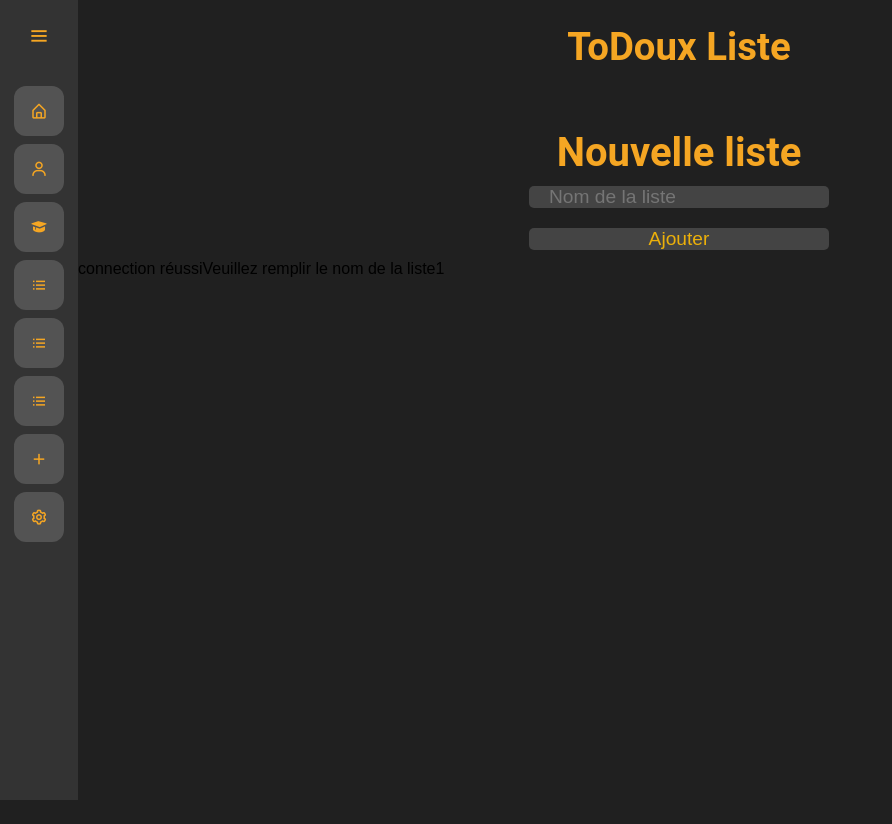
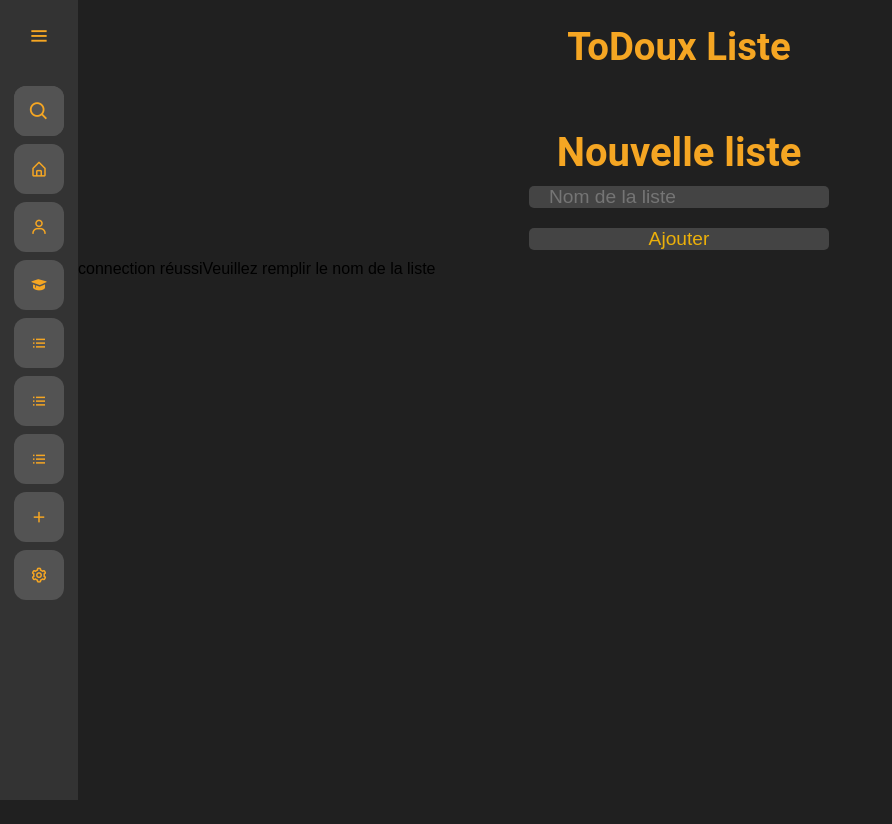
Before and after one commit to Jami-INF/To-do-List, a PHP site: page /newList.php in a window 1280 px wide. Shown: the whole page, without its empty margins (0-892 px from the left). Run offline with PHP 8.4, Linux system fonts and the light colour scheme; data that the repository does not hold is empty.

Commit message:
Ajout barre de rechercher
Ajout de la barre de recherche dans la sidebar ainsi que son css

```diff
--- a/accueil.php
+++ b/accueil.php
@@ -15,6 +15,11 @@
       <i class='bx bx-menu' id="btn" ></i>
     </div>
     <ul class="nav-list">
+      <li>
+         <i class='bx bx-search' ></i>
+         <input type="text" placeholder="Recherche...">
+         <span class="tooltip">Search</span>
+      </li>
       <li>
         <a href="index.php">
          <i class='bx bx-home-alt' ></i>
--- a/modeles/ListeGateway.php
+++ b/modeles/ListeGateway.php
@@ -11,7 +11,8 @@ private $connexion;
     public function addList($nomList){
 
         echo 1;
-        $query = "INSERT INTO list VALUES (:nomList)";
+        //$query = "INSERT INTO list VALUES (:nomList)";
+        $query = ("INSERT INTO `list`(`nomList`) VALUES (:nomList)");
         echo 2;
         $this->connexion->executeQuery($query, array(
             ':nomList' => array($nomList, PDO::PARAM_STR)));
--- a/newList.php
+++ b/newList.php
@@ -15,6 +15,11 @@
       <i class='bx bx-menu' id="btn" ></i>
     </div>
     <ul class="nav-list">
+      <li>
+         <i class='bx bx-search' ></i>
+         <input type="text" placeholder="Recherche...">
+         <span class="tooltip">Search</span>
+      </li>
       <li>
         <a href="index.php">
          <i class='bx bx-home-alt' ></i>
@@ -111,9 +116,9 @@
 
       if(isset($_POST['nomListe'])){
           $nomListe = $_POST['nomListe'];
-          // $liste = new ListeGateway($db);
-          // $liste->addList($nomListe);
-          // $liste->getList();
+          $liste = new ListeGateway($db);
+          $liste->addList($nomListe);
+          $liste->getList();
       }else{
           echo "Veuillez remplir le nom de la liste";
       }
@@ -128,10 +133,10 @@
       // echo ('inssertion réussi');
       // echo 3;
 
-      $query = "SELECT * FROM list";
-      $result = $db->executeQuery($query);
-      // echo 5;
-      echo $result;
+      // $query = "SELECT * FROM list";
+      // $result = $db->executeQuery($query);
+      // // echo 5;
+      // echo $result;
 
 
 
--- a/newTache.php
+++ b/newTache.php
@@ -15,6 +15,11 @@
       <i class='bx bx-menu' id="btn" ></i>
     </div>
     <ul class="nav-list">
+      <li>
+         <i class='bx bx-search' ></i>
+         <input type="text" placeholder="Recherche...">
+         <span class="tooltip">Search</span>
+      </li>
       <li>
         <a href="index.php">
          <i class='bx bx-home-alt' ></i>
--- a/sidebar.css
+++ b/sidebar.css
@@ -102,7 +102,7 @@
     border: none;
     border-radius: 12px;
     transition: all 0.5s ease;
-    background: #1d1b31;
+    background: #535353;
   }
   .sidebar.open input{
     padding: 0 20px 0 50px;
@@ -114,8 +114,25 @@
     left: 0;
     transform: translateY(-50%);
     font-size: 22px;
-    background: #1d1b31;
+    background: #535353;
     color: #f5a623;
+  }
+  .sidebar .bx-search{
+    position: absolute;
+    top: 50%;
+    left: 0;
+    transform: translateY(-50%);
+    font-size: 22px;
+    background: #535353;
+    color: #f5a623;
+  }
+  .sidebar.open .bx-search:hover{
+    background: #535353;
+    color: #f5a623;
+  }
+  .sidebar .bx-search:hover{
+    background: #FFF;
+    color: #11101d;
   }
   .sidebar li a{
     display: flex;
```
Also changed, not shown: style.css (+0 -7 lines).
